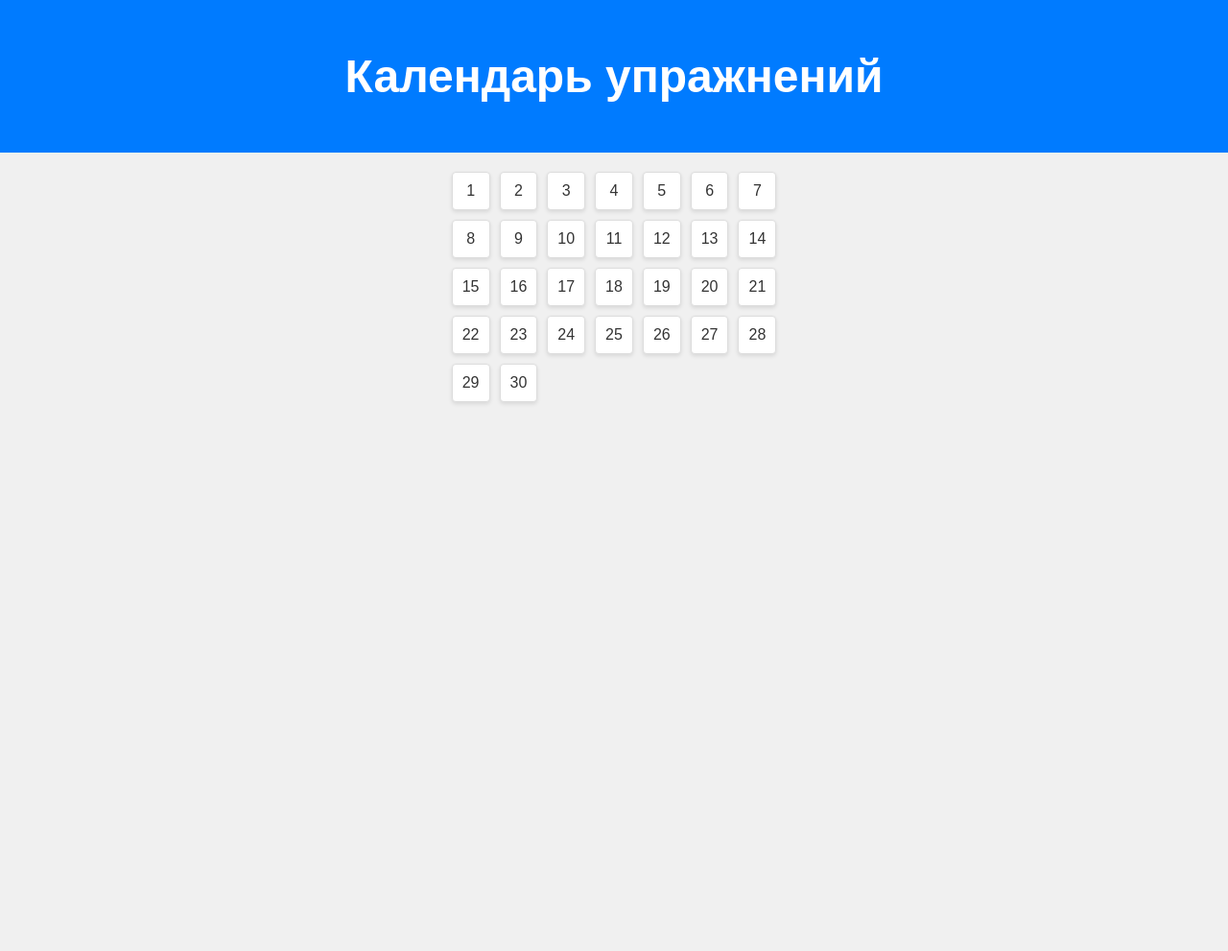
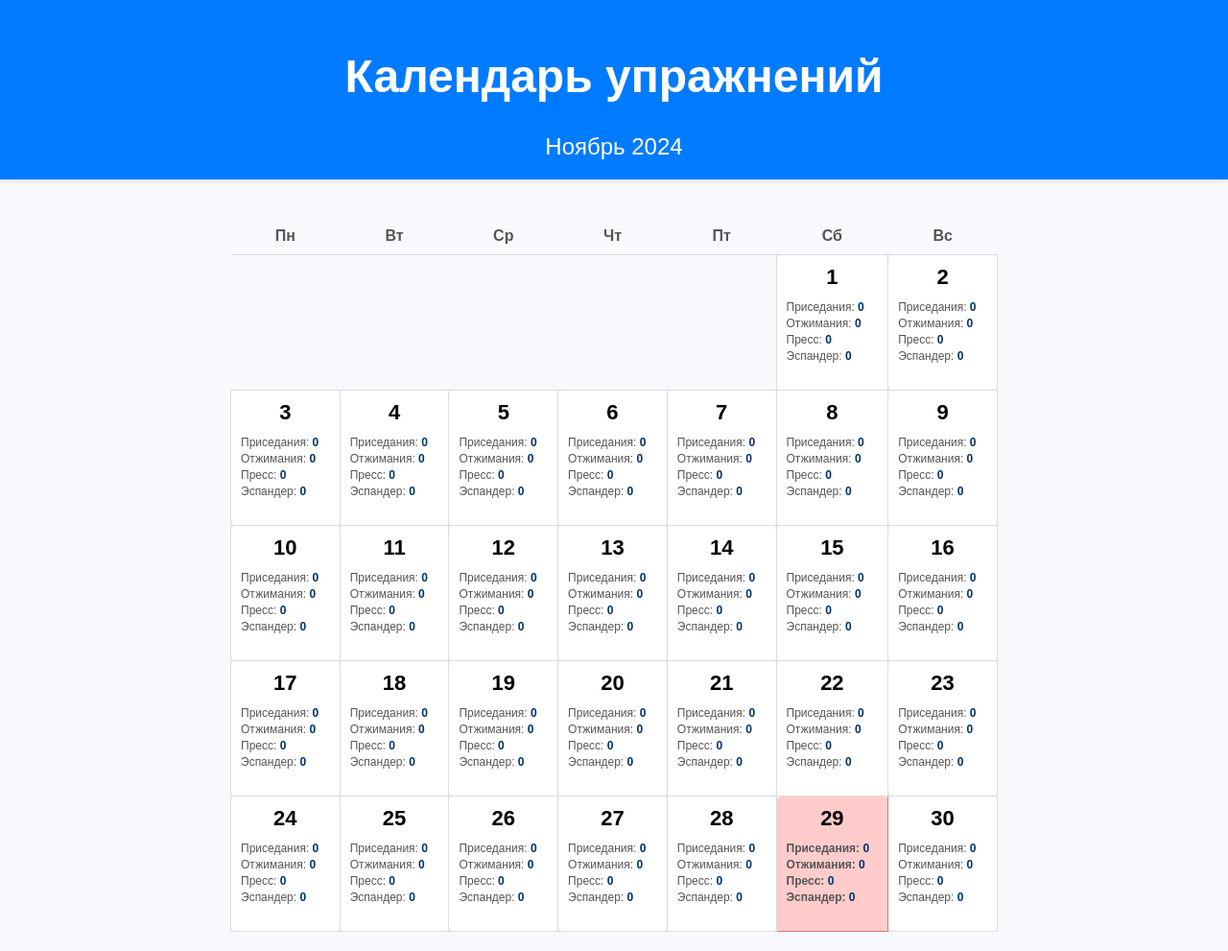
Before and after one commit to itkopets/workout, a Flask app: page / in a window 1280 px wide. Shown: the whole page at 96% size. Before the commit the page ends 421 px from the top, so only its background shows below. Run offline with Flask 3, Linux system fonts and the light colour scheme; data that the repository does not hold is empty.

Commit message:
Обновление стилей и исправления календаря

```diff
--- a/app.py
+++ b/app.py
@@ -1,5 +1,6 @@
 from flask import Flask, render_template, request, jsonify
 import sqlite3
+import calendar
 from datetime import datetime
 
 app = Flask(__name__)
@@ -8,7 +9,6 @@ app = Flask(__name__)
 def init_db():
     with sqlite3.connect('database.db') as conn:
         cursor = conn.cursor()
-        # Таблица для хранения данных упражнений
         cursor.execute('''
             CREATE TABLE IF NOT EXISTS exercises (
                 id INTEGER PRIMARY KEY AUTOINCREMENT,
@@ -19,7 +19,7 @@ def init_db():
         ''')
         conn.commit()
 
-# Главная страница с календарем
+# Главная страница
 @app.route('/')
 def index():
     return render_template('index.html')
@@ -29,7 +29,7 @@ def index():
 def day_view(date):
     return render_template('day.html', date=date)
 
-# API для добавления и получения данных
+# API для добавления и получения данных об упражнениях
 @app.route('/api/exercise', methods=['POST', 'GET'])
 def manage_exercises():
     if request.method == 'POST':
@@ -50,6 +50,18 @@ def manage_exercises():
             results = cursor.fetchall()
         return jsonify({exercise: total for exercise, total in results})
 
+# API для календаря
+@app.route('/api/calendar')
+def get_calendar():
+    year = int(request.args.get('year'))
+    month = int(request.args.get('month'))
+
+    # Определяем первый день месяца и количество дней
+    _, days_in_month = calendar.monthrange(year, month)
+    start_day = (calendar.monthrange(year, month)[0] + 1) % 7  # Понедельник - первый день недели
+
+    return jsonify({'days_in_month': days_in_month, 'start_day': start_day})
+
 if __name__ == '__main__':
     init_db()
     app.run(debug=True)
--- a/static/css/styles.css
+++ b/static/css/styles.css
@@ -1,89 +1,188 @@
+/* Общие стили */
 body {
     font-family: Arial, sans-serif;
     margin: 0;
     padding: 0;
-    background-color: #f0f0f0;
+    background-color: #f7f9fc;
     color: #333;
 }
 
+/* Шапка */
 header {
     background-color: #007bff;
     color: white;
     padding: 20px;
     text-align: center;
     font-size: 24px;
+    box-shadow: 0 2px 4px rgba(0, 0, 0, 0.1);
 }
 
+/* Основной контент */
 main {
     padding: 20px;
     display: flex;
     justify-content: center;
     align-items: center;
+    flex-direction: column;
 }
 
-#calendar {
-    display: grid;
-    grid-template-columns: repeat(7, 1fr);
-    gap: 10px;
-    max-width: 600px;
+/* Таблица календаря */
+#calendar-table {
+    width: 100%;
+    max-width: 800px;
+    border-collapse: collapse;
+    margin-top: 20px;
 }
 
-#calendar div {
+/* Заголовок дней недели */
+#days-of-week th {
+    text-align: center;
+    padding: 10px 0;
+    font-weight: bold;
+    color: #555;
+    font-size: 16px;
+    border-bottom: 1px solid #ddd;
+}
+
+/* Ячейки календаря */
+.calendar-day {
     background-color: #fff;
     border: 1px solid #ddd;
     padding: 10px;
     text-align: center;
-    border-radius: 4px;
+    vertical-align: top;
+    height: 120px;
+    width: 120px;
+    border-radius: 6px;
     cursor: pointer;
     box-shadow: 0 2px 4px rgba(0, 0, 0, 0.1);
+    position: relative;
+    transition: background-color 0.3s, color 0.3s;
 }
 
-#calendar div:hover {
+/* Дата в ячейке */
+.calendar-day .date-text {
+    font-size: 22px;
+    font-weight: bold;
+    margin-bottom: 10px;
+    color: #000;
+}
+
+/* Результаты упражнений */
+.calendar-day .results {
+    font-size: 12px;
+    color: #555;
+    line-height: 1.4;
+    text-align: left;
+}
+
+.calendar-day .results .exercise-value {
+    color: #003366; /* Темно-синий */
+    font-weight: bold;
+}
+
+/* Ховер эффект */
+.calendar-day:hover {
     background-color: #007bff;
     color: white;
-    transition: 0.3s;
+    transition: 0.3s ease-in-out;
 }
+
+.calendar-day:hover .date-text,
+.calendar-day:hover .results {
+    color: white;
+}
+
+/* Текущий день */
+.calendar-day.today {
+    background-color: #ffcccb;
+    border-color: #e57373;
+    font-weight: bold;
+}
+
+/* Пустые дни (перед 1-м числом месяца) */
+.empty-day {
+    background-color: transparent;
+    border: none;
+    cursor: default;
+    height: 120px;
+    width: 120px;
+}
+
+/* Блок упражнений */
 .exercise-block {
     border: 1px solid #ddd;
     background: white;
     border-radius: 8px;
-    padding: 15px;
+    padding: 20px;
     text-align: center;
     box-shadow: 0 2px 4px rgba(0, 0, 0, 0.1);
-    margin: 10px;
+    margin: 15px;
     display: inline-block;
     width: 200px;
+    transition: transform 0.2s, box-shadow 0.2s;
+}
+
+.exercise-block:hover {
+    transform: translateY(-5px);
+    box-shadow: 0 4px 8px rgba(0, 0, 0, 0.15);
 }
 
 .exercise-block img {
     width: 100px;
     height: 100px;
+    margin-bottom: 10px;
 }
 
 .exercise-block h2 {
     margin: 10px 0;
+    font-size: 18px;
 }
 
 .exercise-block input {
-    width: 60%;
+    width: 70%;
     padding: 5px;
-    margin: 5px 0;
+    margin: 10px 0;
+    border: 1px solid #ddd;
+    border-radius: 4px;
+    text-align: center;
 }
 
 .exercise-block button {
-    padding: 5px 10px;
+    padding: 7px 15px;
     background-color: #007bff;
     color: white;
     border: none;
     border-radius: 4px;
     cursor: pointer;
+    font-size: 14px;
+    transition: background-color 0.3s, box-shadow 0.3s;
 }
 
 .exercise-block button:hover {
     background-color: #0056b3;
+    box-shadow: 0 2px 4px rgba(0, 0, 0, 0.15);
 }
 
 .exercise-block .result {
     font-weight: bold;
     color: #007bff;
+    margin-top: 10px;
 }
+
+/* Кнопка "Назад" */
+.back-button {
+    display: inline-block;
+    margin: 10px;
+    padding: 10px 20px;
+    color: white;
+    background-color: #007bff;
+    text-decoration: none;
+    border-radius: 5px;
+    transition: background-color 0.3s, transform 0.2s;
+}
+
+.back-button:hover {
+    background-color: #0056b3;
+    transform: scale(1.05);
+}
--- a/static/js/calendar.js
+++ b/static/js/calendar.js
@@ -1,18 +1,78 @@
 document.addEventListener('DOMContentLoaded', () => {
     const calendarElement = document.getElementById('calendar');
+    const monthDisplay = document.getElementById('month-display');
+
     const today = new Date();
     const year = today.getFullYear();
-    const month = today.getMonth();
-    const daysInMonth = new Date(year, month + 1, 0).getDate();
+    const month = today.getMonth(); // Текущий месяц (0-11)
+    const dayToday = today.getDate();
 
-    for (let day = 1; day <= daysInMonth; day++) {
-        const dateDiv = document.createElement('div');
-        dateDiv.textContent = day;
-        dateDiv.dataset.date = `${year}-${String(month + 1).padStart(2, '0')}-${String(day).padStart(2, '0')}`;
-        dateDiv.addEventListener('click', () => {
-            const selectedDate = dateDiv.dataset.date;
-            window.location.href = `/day/${selectedDate}`;
+    const months = [
+        "Январь", "Февраль", "Март", "Апрель", "Май", "Июнь",
+        "Июль", "Август", "Сентябрь", "Октябрь", "Ноябрь", "Декабрь"
+    ];
+
+    // Отображаем месяц и год
+    monthDisplay.textContent = `${months[month]} ${year}`;
+
+    // Используем API для получения структуры месяца
+    fetch(`/api/calendar?year=${year}&month=${month + 1}`)
+        .then(response => response.json())
+        .then(data => {
+            let currentRow = document.createElement('tr');
+            // Добавляем пустые ячейки в начало
+            for (let i = 0; i < data.start_day; i++) {
+                const emptyCell = document.createElement('td');
+                emptyCell.classList.add('empty-day');
+                currentRow.appendChild(emptyCell);
+            }
+
+            // Добавляем ячейки с днями
+            for (let day = 1; day <= data.days_in_month; day++) {
+                if (currentRow.children.length === 7) {
+                    calendarElement.appendChild(currentRow);
+                    currentRow = document.createElement('tr');
+                }
+
+                const dayCell = document.createElement('td');
+                dayCell.classList.add('calendar-day');
+                dayCell.dataset.date = `${year}-${String(month + 1).padStart(2, '0')}-${String(day).padStart(2, '0')}`;
+
+                // Верхняя часть с датой
+                const dateText = document.createElement('div');
+                dateText.classList.add('date-text');
+                dateText.textContent = day;
+
+                // Нижняя часть с упражнениями
+                const resultsDiv = document.createElement('div');
+                resultsDiv.classList.add('results');
+
+                dayCell.appendChild(dateText);
+                dayCell.appendChild(resultsDiv);
+
+                // Если текущий день, выделяем его
+                if (day === dayToday) {
+                    dayCell.classList.add('today');
+                }
+
+                // Загрузка данных для каждого дня
+                fetch(`/api/exercise?date=${dayCell.dataset.date}`)
+                    .then(response => response.json())
+                    .then(summary => {
+                        resultsDiv.innerHTML = `
+                            Приседания: <span class="exercise-value">${summary.squats || 0}</span><br>
+                            Отжимания: <span class="exercise-value">${summary.pushups || 0}</span><br>
+                            Пресс: <span class="exercise-value">${summary.press || 0}</span><br>
+                            Эспандер: <span class="exercise-value">${summary.expander || 0}</span>
+                        `;
+                    });
+
+                currentRow.appendChild(dayCell);
+            }
+
+            // Добавляем последнюю строку
+            if (currentRow.children.length > 0) {
+                calendarElement.appendChild(currentRow);
+            }
         });
-        calendarElement.appendChild(dateDiv);
-    }
 });
--- a/templates/day.html
+++ b/templates/day.html
@@ -1,6 +1,8 @@
 <!DOCTYPE html>
 <html lang="en">
 <head>
+    <link href="https://fonts.googleapis.com/css2?family=Roboto:wght@400;700&display=swap" rel="stylesheet">
+
     <meta charset="UTF-8">
     <meta name="viewport" content="width=device-width, initial-scale=1.0">
     <title>Упражнения на {{ date }}</title>
@@ -10,6 +12,7 @@
 <body>
     <header>
         <h1>Упражнения на {{ date }}</h1>
+        <a href="/" class="back-button">← Вернуться на календарь</a>
     </header>
     <main>
         <div class="exercise-block" data-exercise="squats">
--- a/templates/index.html
+++ b/templates/index.html
@@ -1,6 +1,8 @@
 <!DOCTYPE html>
 <html lang="en">
 <head>
+    <link href="https://fonts.googleapis.com/css2?family=Roboto:wght@400;700&display=swap" rel="stylesheet">
+
     <meta charset="UTF-8">
     <meta name="viewport" content="width=device-width, initial-scale=1.0">
     <title>Календарь упражнений</title>
@@ -10,9 +12,25 @@
 <body>
     <header>
         <h1>Календарь упражнений</h1>
+        <div id="month-display"></div>
     </header>
     <main>
-        <div id="calendar"></div>
+        <table id="calendar-table">
+            <thead>
+                <tr id="days-of-week">
+                    <th>Пн</th>
+                    <th>Вт</th>
+                    <th>Ср</th>
+                    <th>Чт</th>
+                    <th>Пт</th>
+                    <th>Сб</th>
+                    <th>Вс</th>
+                </tr>
+            </thead>
+            <tbody id="calendar">
+                <!-- Ячейки календаря добавляются через JS -->
+            </tbody>
+        </table>
     </main>
 </body>
 </html>
```
